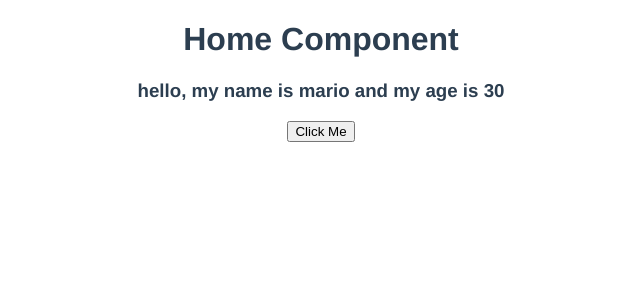
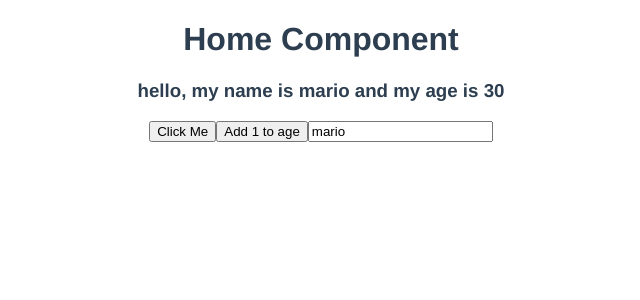
Before and after one commit to anthonygilbertt/vue-dojo-blog, a Vue app: page / in a window 1280 px wide. Shown: the top 300 px of the page, without its empty margins (319-959 px from the left). Built offline with nearby package versions, Linux system fonts and the light colour scheme.

Commit message:
73. Using Refs for Reactivity

```diff
--- a/src/views/Home.vue
+++ b/src/views/Home.vue
@@ -4,6 +4,8 @@
     <h3 ref="h3">hello, my name is {{name}} and my age is {{age}}</h3>
   </div>
   <button @click="handleClick">Click Me</button>
+  <button @click="age++">Add 1 to age</button>
+  <input type="text" v-model="name">
 </template>
 
 <script>
@@ -23,22 +25,22 @@
     const h3 = ref(null)
     console.log(h3, h3.value);
 
-    let name = 'mario'
-    let age = 30
+    let name = ref('mario')
+    let age = ref(30)
 
+    // name.value
+    // age.value
 
   const handleClick = () => {
-    console.log('you clicked me');
-    console.log(h3, h3.value);
-    h3.value.classList.add('test')
-    h3.value.textContent = 'hello'
+    name.value = 'luigi'
+    age.value = 35
+
   }
 
     return {
       name,
       age,
-      handleClick,
-      h3
+      handleClick
     }
   }
 }
```
